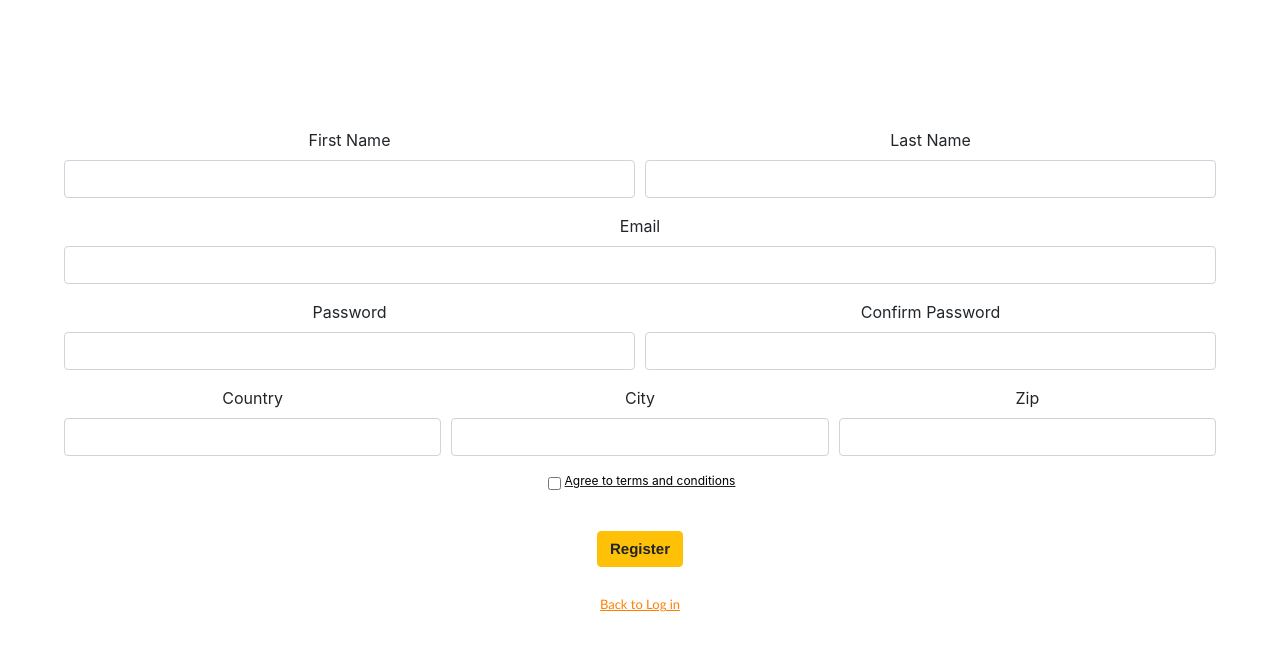
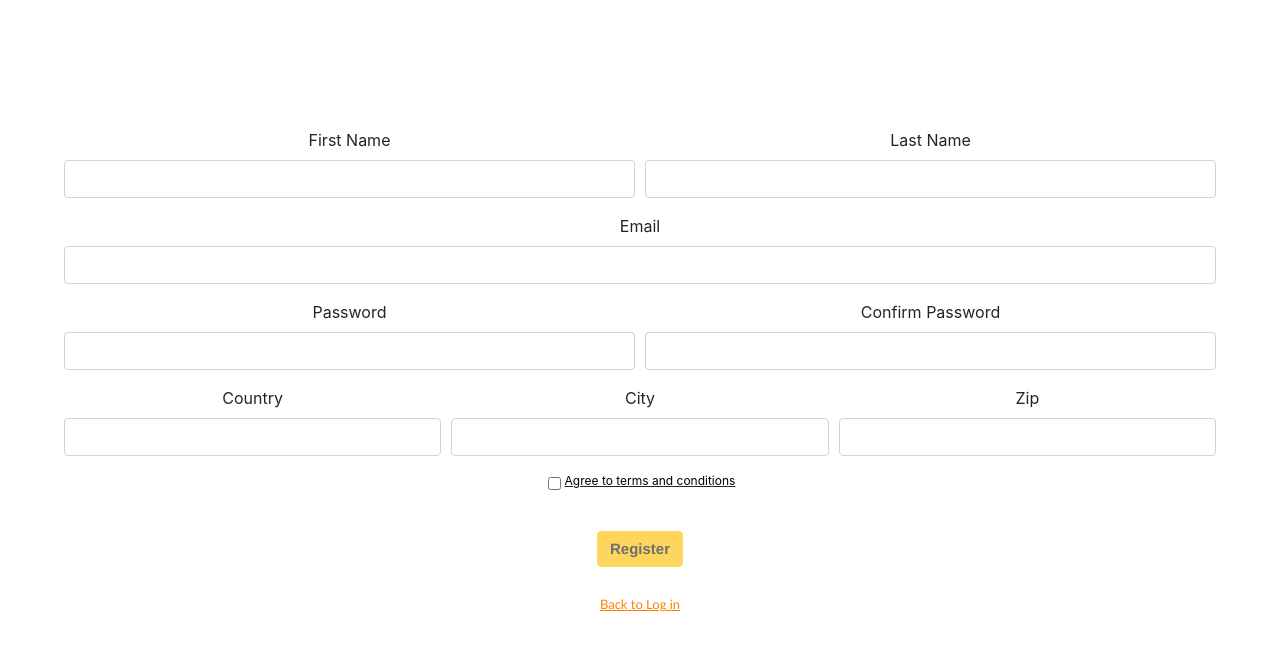
Before and after one commit to MarwanEsm/Currency-Rate-Exchange, a React (Create React App) app: page /RegistrationScreen in a window 1280 px wide. Shown: the top 650 px of the page. Built offline with nearby package versions, Linux system fonts and the light colour scheme; no server answers.

Commit message:
Registration button update

```diff
--- a/src/RegistrationScreen/RegistrationScreen.js
+++ b/src/RegistrationScreen/RegistrationScreen.js
@@ -1,12 +1,14 @@
-import React, { useState } from "react";
+import React, { useState, useContext } from "react";
 import Form from "react-bootstrap/Form";
 import Col from "react-bootstrap/Col";
 import Button from "react-bootstrap/Button";
 import Popup from "reactjs-popup";
 import "reactjs-popup/dist/index.css";
 import "bootstrap/dist/css/bootstrap.min.css";
+import { AuthContext } from "../Firebase/FireBaseAuth";
 
 function RegistrationScreen() {
+  const { register } = useContext(AuthContext);
   const [state, setState] = useState({
     firstName: "",
     lastName: "",
@@ -16,15 +18,29 @@ function RegistrationScreen() {
     country: "",
     city: "",
     zip: "",
+    checked: false,
   });
 
   const changeInput = (event) => {
     const value = event.target.value;
+
     setState({
-      ...state, [event.target.name]: value}
-    );
+      ...state,
+      [event.target.name]: value,
+      [event.target.defaultChecked]: true,
+    });
   };
-  const register = () => {};
+
+  const isInvalid =
+    state.firstName === "" ||
+    state.lastName === "" ||
+    state.password === "" ||
+    state.passwordConfirmation !== state.password ||
+    state.country === "" ||
+    state.city === "" ||
+    state.zip === "" ||
+    state.checked == false;
+
   return (
     <div>
       <div style={divStyle}>
@@ -34,7 +50,7 @@ function RegistrationScreen() {
               <Form.Label>First Name</Form.Label>
               <Form.Control
                 type="text"
-                name = 'firstName'
+                name="firstName"
                 value={state.firstName}
                 onChange={changeInput}
               />
@@ -44,7 +60,7 @@ function RegistrationScreen() {
               <Form.Label>Last Name</Form.Label>
               <Form.Control
                 type="text"
-                name='lastName'
+                name="lastName"
                 value={state.lastName}
                 onChange={changeInput}
               />
@@ -55,7 +71,7 @@ function RegistrationScreen() {
               <Form.Label>Email</Form.Label>
               <Form.Control
                 type="email"
-                name='email'
+                name="email"
                 value={state.email}
                 onChange={changeInput}
               />
@@ -66,7 +82,7 @@ function RegistrationScreen() {
               <Form.Label>Password</Form.Label>
               <Form.Control
                 type="password"
-                name='password'
+                name="password"
                 value={state.password}
                 onChange={changeInput}
               />
@@ -76,7 +92,7 @@ function RegistrationScreen() {
               <Form.Label>Confirm Password</Form.Label>
               <Form.Control
                 type="password"
-                name='passwordConfirmation'
+                name="passwordConfirmation"
                 value={state.passwordConfirmation}
                 onChange={changeInput}
               />
@@ -88,7 +104,7 @@ function RegistrationScreen() {
               <Form.Label>Country</Form.Label>
               <Form.Control
                 type="text"
-                name='country'
+                name="country"
                 value={state.country}
                 onChange={changeInput}
               />
@@ -98,7 +114,7 @@ function RegistrationScreen() {
               <Form.Label>City</Form.Label>
               <Form.Control
                 type="text"
-                name='city'
+                name="city"
                 value={state.city}
                 onChange={changeInput}
               />
@@ -108,7 +124,7 @@ function RegistrationScreen() {
               <Form.Label>Zip</Form.Label>
               <Form.Control
                 type="text"
-                name='zip'
+                name="zip"
                 value={state.zip}
                 onChange={changeInput}
               />
@@ -117,7 +133,11 @@ function RegistrationScreen() {
 
           <div>
             <Form.Group controlId="formBasicCheckbox" style={groupStyle}>
-              <Form.Check type="checkbox" />
+              <Form.Check
+                onChange={changeInput}
+                defaultChecked={state.checked}
+                type="checkbox"
+              />
               <Terms />
             </Form.Group>
           </div>
@@ -127,6 +147,7 @@ function RegistrationScreen() {
             type="submit"
             style={buttonStyle}
             onClick={register}
+            disabled={isInvalid}
           >
             Register
           </Button>
```
Also changed, not shown: 1 other file (tests, documents, lock files or other folders).
